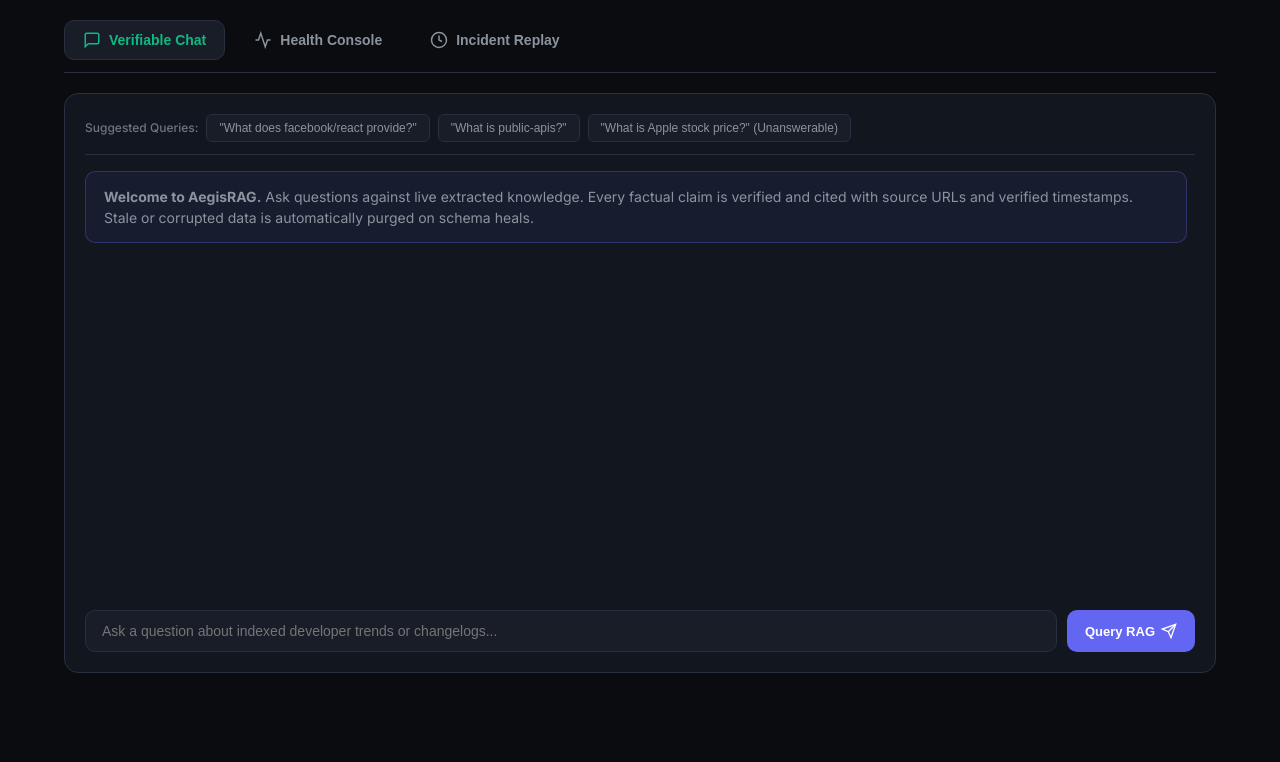
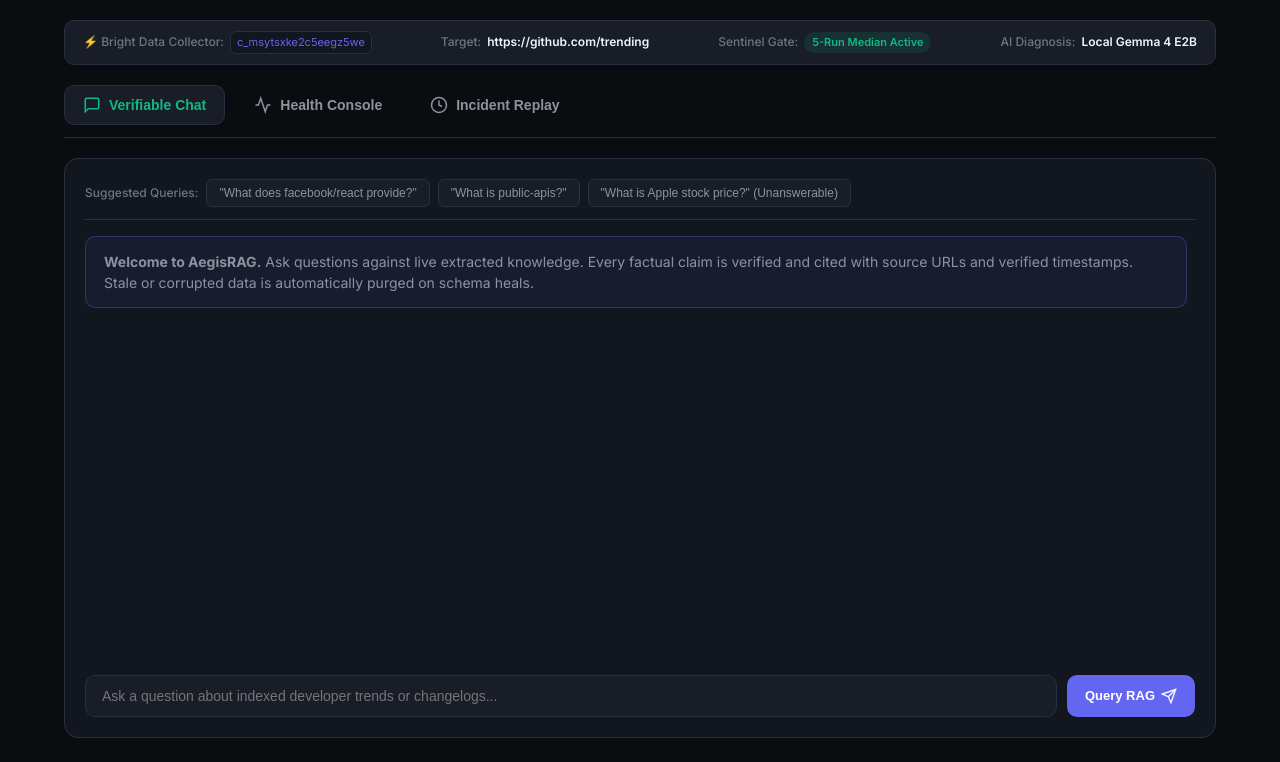
Before and after one commit to adityayawalkar-personal/AegisRAG, a website: page public/index.html in a window 1280 px wide. Shown: the part 106-868 px from the top of the page. Before the commit the page ends 803 px from the top, so only its background shows below. Drawn offline with Linux system fonts and the light colour scheme; no server answers.

Commit message:
feat(ui): add prominent Bright Data collector & pipeline ribbon on dashboard

```diff
--- a/public/index.html
+++ b/public/index.html
@@ -31,6 +31,26 @@
         </button>
       </div>
     </header>
+
+    <!-- Collector & Pipeline Summary Ribbon -->
+    <div class="pipeline-ribbon" role="region" aria-label="Collector & Pipeline Overview">
+      <div class="ribbon-item">
+        <span class="ribbon-label">⚡ Bright Data Collector:</span>
+        <code class="ribbon-code">c_msytsxke2c5eegz5we</code>
+      </div>
+      <div class="ribbon-item">
+        <span class="ribbon-label">Target:</span>
+        <span class="ribbon-val">https://github.com/trending</span>
+      </div>
+      <div class="ribbon-item">
+        <span class="ribbon-label">Sentinel Gate:</span>
+        <span class="ribbon-badge-pill green">5-Run Median Active</span>
+      </div>
+      <div class="ribbon-item">
+        <span class="ribbon-label">AI Diagnosis:</span>
+        <span class="ribbon-val">Local Gemma 4 E2B</span>
+      </div>
+    </div>
 
     <!-- Navigation Tabs -->
     <nav class="app-nav" role="tablist" aria-label="Main Navigation Tabs">
--- a/public/style.css
+++ b/public/style.css
@@ -145,6 +145,58 @@ body {
 
 .auth-badge-dot.connected {
   background: var(--accent-emerald);
+}
+
+/* Collector & Pipeline Summary Ribbon */
+.pipeline-ribbon {
+  display: flex;
+  flex-wrap: wrap;
+  align-items: center;
+  justify-content: space-between;
+  gap: 12px;
+  background: var(--bg-card);
+  border: 1px solid var(--border);
+  border-radius: var(--radius-md);
+  padding: 10px 18px;
+  font-size: 12px;
+}
+
+.ribbon-item {
+  display: flex;
+  align-items: center;
+  gap: 6px;
+}
+
+.ribbon-label {
+  color: var(--text-muted);
+  font-weight: 500;
+}
+
+.ribbon-code {
+  background: var(--bg-secondary);
+  color: var(--accent-indigo);
+  padding: 2px 6px;
+  border-radius: var(--radius-sm);
+  font-family: var(--font-mono);
+  font-size: 11px;
+  border: 1px solid var(--border);
+}
+
+.ribbon-val {
+  color: var(--text-primary);
+  font-weight: 600;
+}
+
+.ribbon-badge-pill {
+  padding: 2px 8px;
+  border-radius: 12px;
+  font-size: 11px;
+  font-weight: 600;
+}
+
+.ribbon-badge-pill.green {
+  background: var(--accent-emerald-bg);
+  color: var(--accent-emerald);
 }
 
 /* Navigation Tabs */
```
